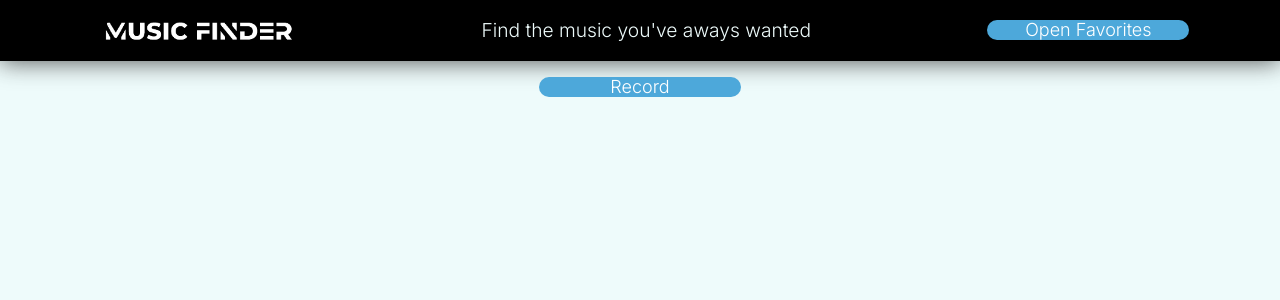
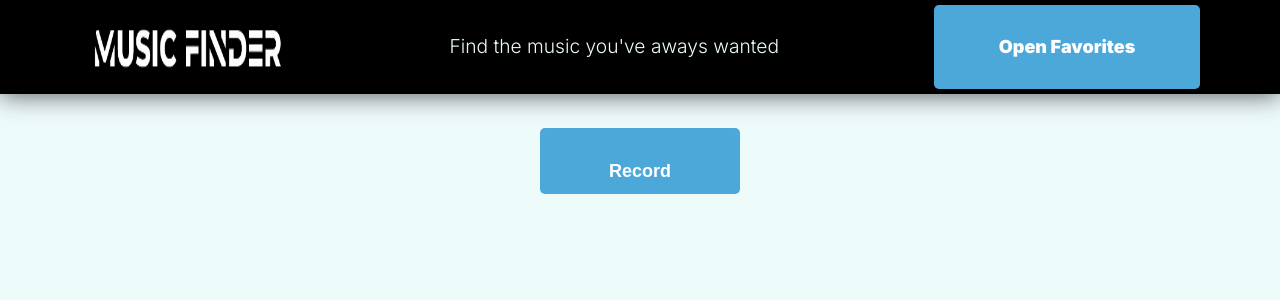
Before and after one commit to leonardodma/projeto-3-tecweb, a Django app: page / in a window 1280 px wide. Shown: the top 300 px of the page. Run offline with Django 3.2, Linux system fonts and the light colour scheme; some libraries are stand-ins or nearby versions.

Commit message:
botao rec

```diff
--- a/identifier/models.py
+++ b/identifier/models.py
@@ -11,6 +11,8 @@
     album_picture = models.CharField(max_length=200)
     spotify_link = models.CharField(max_length=200)
     apple_music_link = models.CharField(max_length=200)
+    lyrics = models.TextField()
+    deezer = models.CharField(max_length=200)
 
     def __str__(self):
         return f'{self.title}({self.artist})'
--- a/identifier/static/identifier/docs/identifier.css
+++ b/identifier/static/identifier/docs/identifier.css
@@ -38,17 +38,18 @@
 
 .button {
   width: 200px;
-  border-radius: 10px;
+  border-radius: 5px;
   background-color: #4da8da;
   border: solid 1px transparent;
   color: #fff;
   font-size: 18px;
-  font-weight: 300;
+  font-weight: 600;
   cursor: pointer;
   transition: all 0.1s ease-in-out;
   text-decoration: none;
   text-align: center;
   vertical-align: middle;
+  padding: 2rem;
 }
 
 .button:hover {
@@ -56,3 +57,37 @@
   border-color: #fff;
   transition: all 0.1s ease-in-out;
 }
+
+button {
+	width: 35px;
+	height: 35px;
+	font-size: 0;
+	background-color: red;
+	border: 0;
+	border-radius: 35px;
+	margin: 18px;
+	outline: none;
+}
+
+.notRec{
+	background-color: darkred;
+}
+
+.Rec{
+	animation-name: pulse;
+	animation-duration: 1.5s;
+	animation-iteration-count: infinite;
+	animation-timing-function: linear;
+}
+
+@keyframes pulse{
+	0%{
+		box-shadow: 0px 0px 5px 0px rgba(173,0,0,.3);
+	}
+	65%{
+		box-shadow: 0px 0px 5px 13px rgba(173,0,0,.3);
+	}
+	90%{
+		box-shadow: 0px 0px 5px 13px rgba(173,0,0,0);
+	}
+}
--- a/identifier/static/identifier/docs/identifier.js
+++ b/identifier/static/identifier/docs/identifier.js
@@ -39,6 +39,7 @@
       const audioChunks = [];
       mediaRecorder.addEventListener("dataavailable", (event) => {
         audioChunks.push(event.data);
+        console.log(event.data);
       });
 
       mediaRecorder.addEventListener("stop", () => {
--- a/identifier/templates/identifier/index.html
+++ b/identifier/templates/identifier/index.html
@@ -1,8 +1,11 @@
-{% extends "identifier/base.html" %} {% load static %} {% block content %}
+{% extends "identifier/base.html" %}
+{% load static %}
+
+{% block content %}
 <div class="update_button_conteiner">
-  <a class="button" id="record" onclick="recordAudio()">Record</a>
+  <button id="record" class="button" onclick="recordAudio()">Record</button>
+  <!-- <a class="button" id="record" onclick="recordAudio()">Record</a> -->
   <audio id=recordedAudio></audio>
 </div>
 
-
 {% endblock %}
--- a/identifier/views.py
+++ b/identifier/views.py
@@ -16,25 +16,26 @@
 @api_view(['GET', 'POST'])
 def api_identifier(request):
     if request.method == 'POST':
-        audio_query = request.data['audio-file']
-        audio_blob = BytesIO(audio_query.read())
+        # audio_query = request.data['audio-file']
+        # audio_blob = BytesIO(audio_query.read())
 
-        response_json = find_music(audio_blob)['result']
-        s = json.dumps(response_json)
-        q = json.dumps(json.loads(s), indent=2)
-        print(q)
+        # response_json = find_music(audio_blob)['result']
+        # s = json.dumps(response_json)
+        # q = json.dumps(json.loads(s), indent=2)
+        # print(q)
 
-        artist = response_json['artist']
-        title = response_json['title']
-        album = response_json['album']
-        release_date = response_json['release_date']
-        genre = response_json['apple_music']['genreNames'][0]
-        album_picture = response_json['spotify']['album']['images'][0]['url']
-        spotify_link = response_json['spotify']['external_urls']['spotify']
-        apple_music_link = response_json['apple_music']['url']
+        # artist = response_json['artist']
+        # title = response_json['title']
+        # album = response_json['album']
+        # release_date = response_json['release_date']
+        # genre = response_json['apple_music']['genreNames'][0]
+        # album_picture = response_json['spotify']['album']['images'][0]['url']
+        # spotify_link = response_json['spotify']['external_urls']['spotify']
+        # apple_music_link = response_json['apple_music']['url']
 
-        Musics(artist=artist, title=title, album=album, release_date=release_date, genre=genre,
-        album_picture=album_picture, spotify_link=spotify_link, apple_music_link=apple_music_link).save()
+        # Musics(artist=artist, title=title, album=album, release_date=release_date, genre=genre,
+        # album_picture=album_picture, spotify_link=spotify_link, apple_music_link=apple_music_link).save()
+        pass
 
     return Response("")
 
@@ -42,7 +43,7 @@
 def find_music(file):
     data = {
         'api_token': '328103c4a4afbc58d5001326e9ff66bf',
-        'return': 'apple_music,spotify',
+        'return': 'lyrics,apple_music,spotify,deezer',
     }
     files = {
         'file': file,
```
Also changed, not shown: identifier/migrations/0004_auto_20210520_1557.py (added), identifier/migrations/0005_auto_20210520_1614.py (added).
